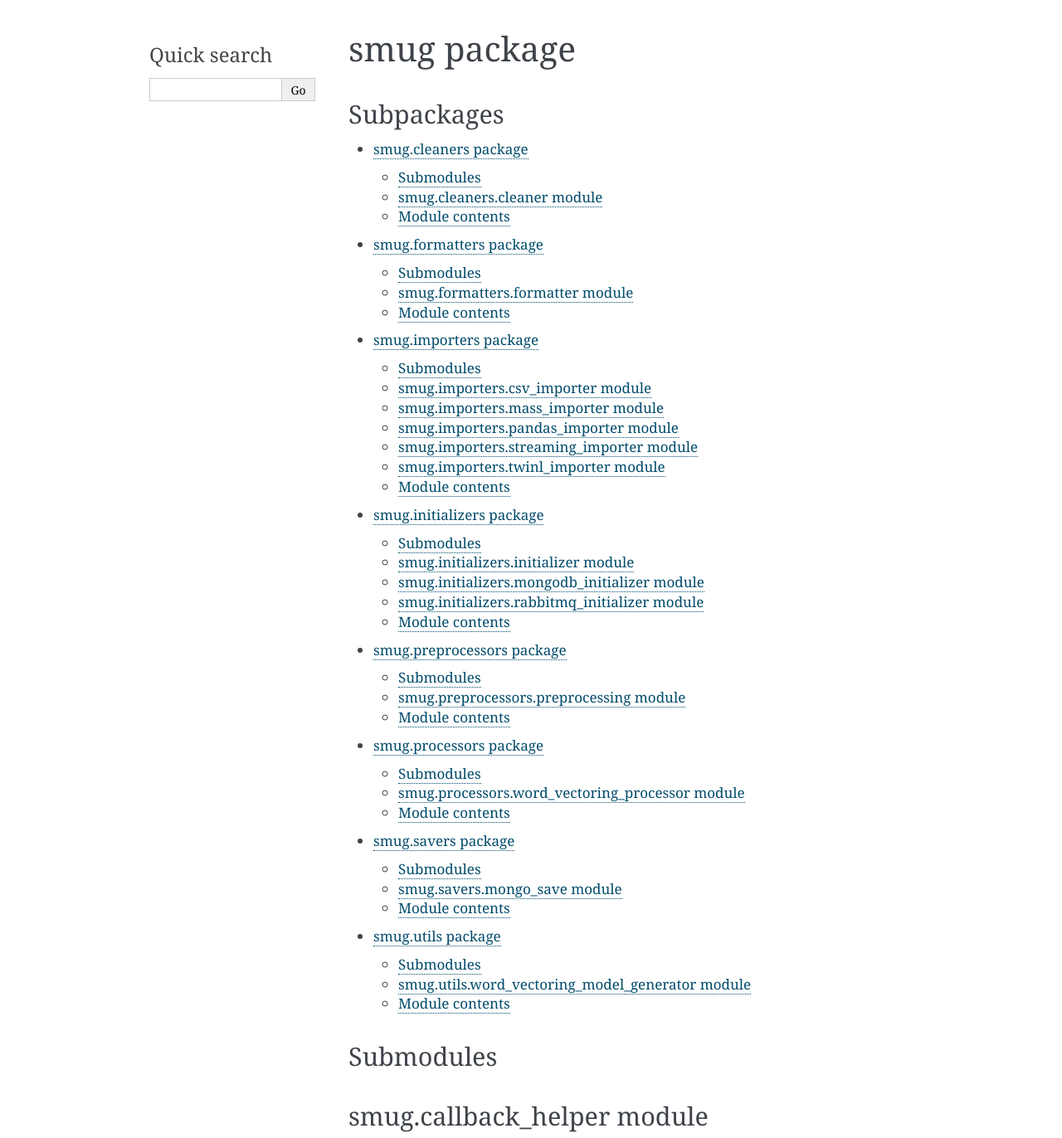
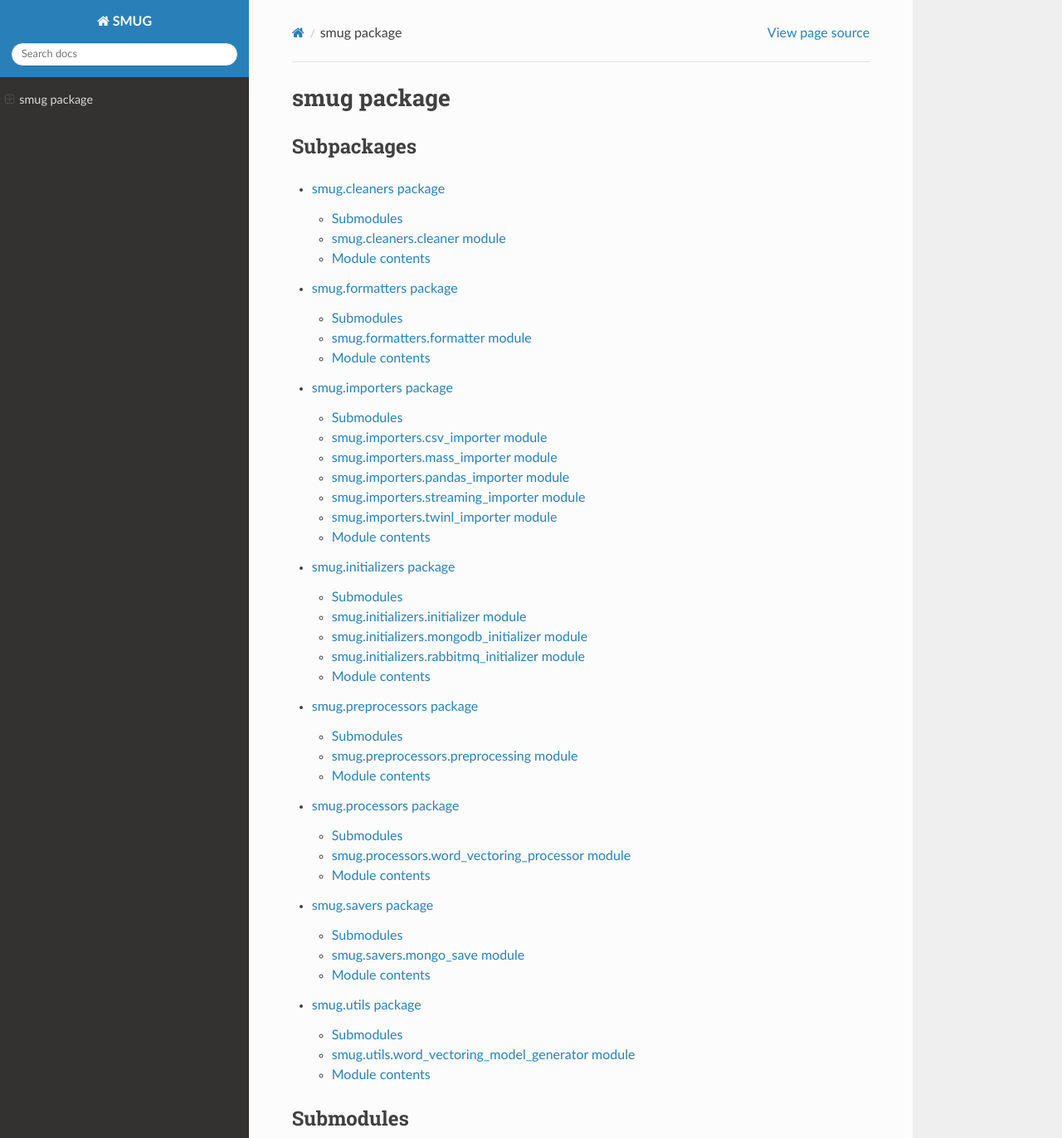
Before and after one commit to ADS71-C/SMUG, a Sphinx documentation site: the page built from docs/source/smug.rst, in a window 1280 px wide and 1400 px high, cut to the strip 0-1372 px from the top of the window. Shown: the whole strip at 83% size. Built offline with Sphinx 7.4.7 and the Read the Docs theme 2.0.0, drawn with Linux system fonts in a browser that asks for light colours; pages that are not in the unit, such as notebooks, are missing from menus; some of the changed text lies outside the part shown.

Commit message:
docs(): add rtd theme

```diff
--- a/docs/conf.py
+++ b/docs/conf.py
@@ -32,6 +32,7 @@ sys.path.insert(0, os.path.abspath('../'))
 # extensions coming with Sphinx (named 'sphinx.ext.*') or your custom
 # ones.
 from recommonmark.transform import AutoStructify
+from recommonmark.parser import CommonMarkParser
 
 extensions = [
     'sphinx.ext.autodoc',
@@ -94,7 +95,7 @@ todo_include_todos = True
 # The theme to use for HTML and HTML Help pages.  See the documentation for
 # a list of builtin themes.
 #
-html_theme = 'alabaster'
+html_theme = 'sphinx_rtd_theme'
 
 # Theme options are theme-specific and customize the look and feel of a theme
 # further.  For a list of options available for each theme, see the
@@ -177,7 +178,7 @@ texinfo_documents = [
 # Parsers
 
 source_parsers = {
-    '.md': 'recommonmark.parser.CommonMarkParser',
+    '.md': CommonMarkParser,
 }
 
 # Example configuration for intersphinx: refer to the Python standard library.
--- a/docs/index.txt
+++ b/docs/index.txt
@@ -9,7 +9,6 @@ Welcome to SMUG's documentation!
 .. toctree::
    :maxdepth: 2
    :caption: Contents:
-
 .. include:: ../readme.md
    queues
 
--- a/requirements.txt
+++ b/requirements.txt
@@ -32,3 +32,4 @@ Sphinx==1.6.5
 sphinxcontrib-websupport==1.0.1
 urllib3==1.22
 sphinxcontrib-blockdiag==1.5.5
+sphinx_rtd_theme==0.2.5b1
```
